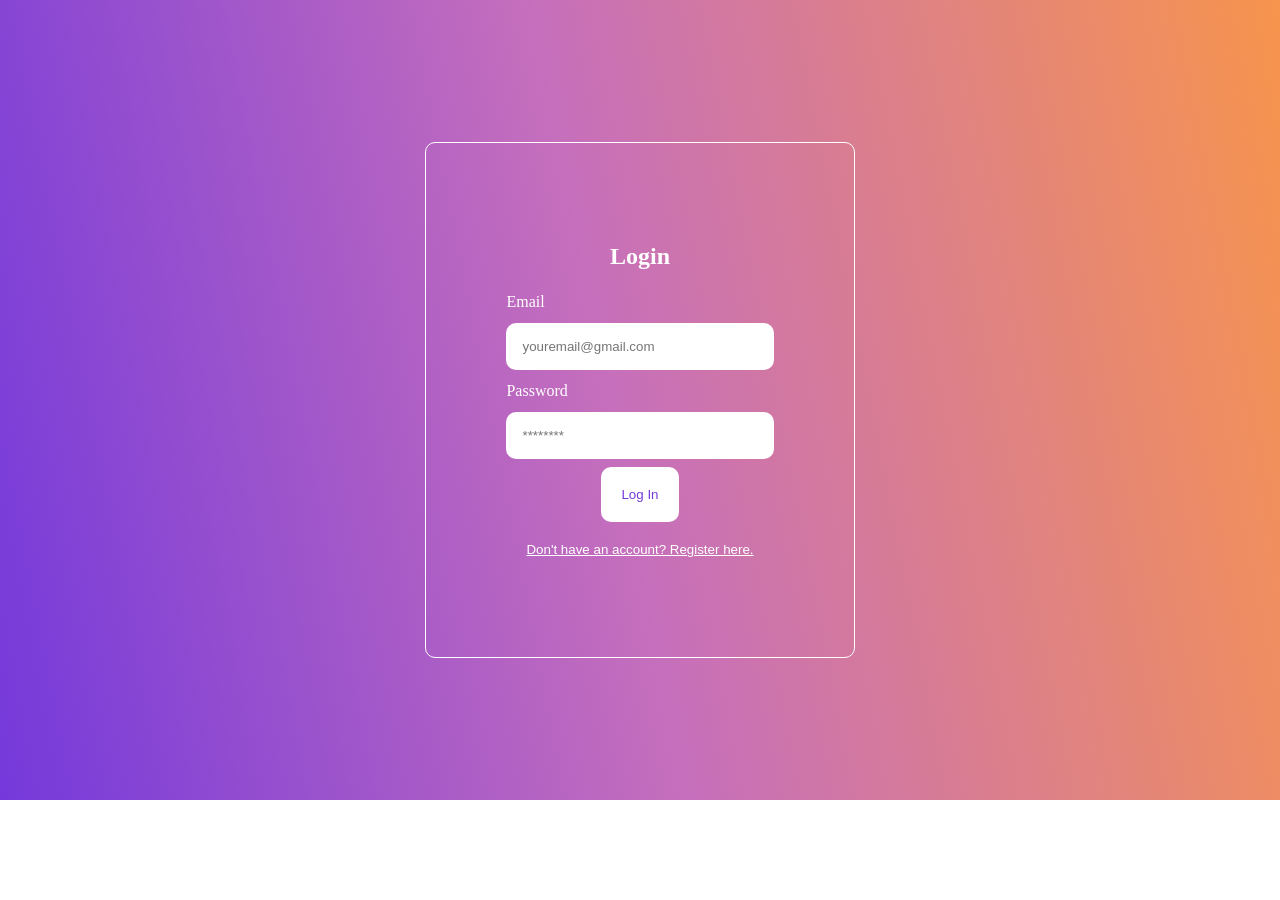
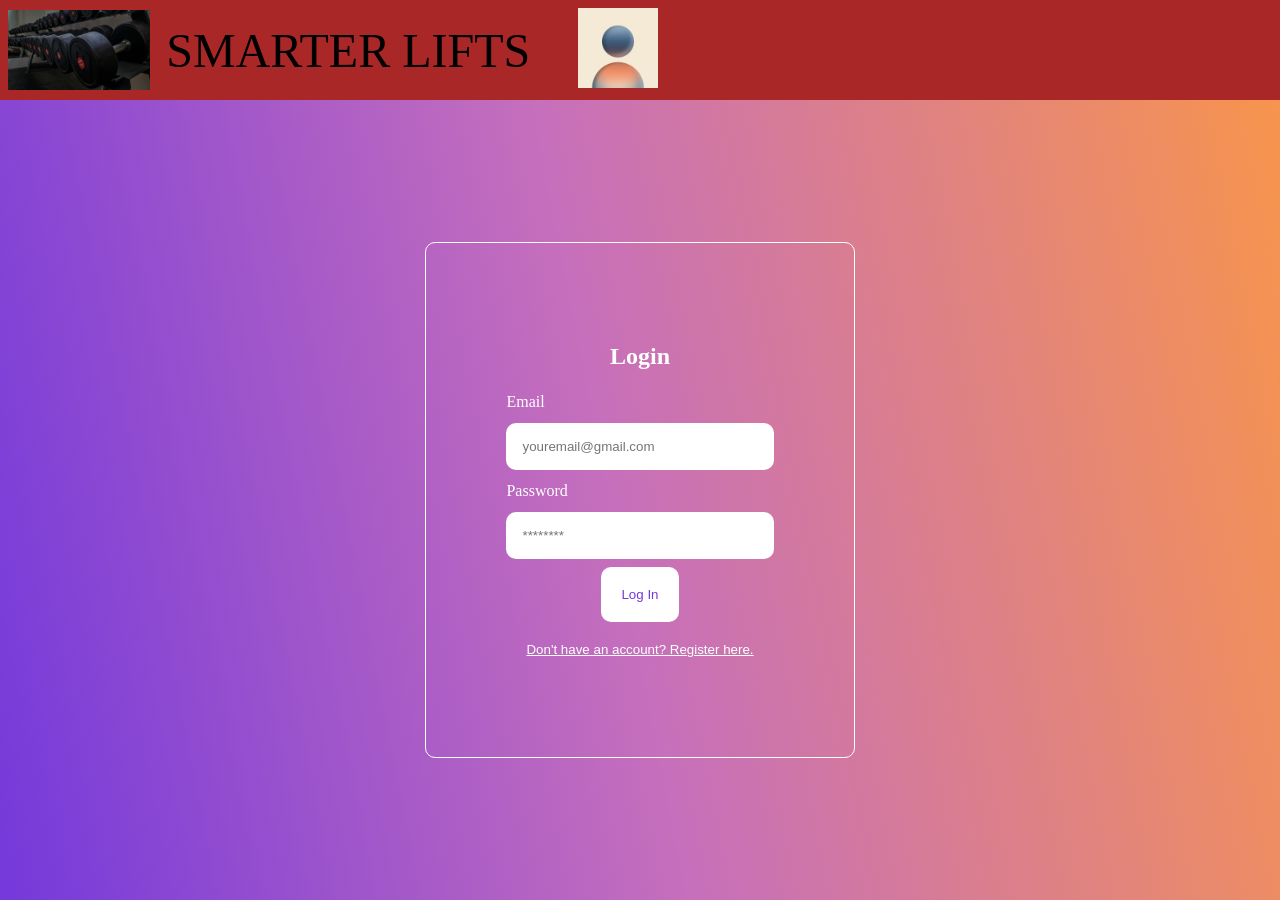
Before and after one commit to PaulOgunmwonyi/GymWebsite, a Next.js app in the folder gymwebsite/: page / in a window 1280 px wide. Before the commit the page ends 800 px from the top, so only its background shows below. Built offline with nearby package versions, Linux system fonts and the light colour scheme.

Commit message:
create login context for changing header

```diff
--- /dev/null
+++ b/gymwebsite/src/app/components/TheHeader.jsx
@@ -0,0 +1,17 @@
+// Header.js
+import React from 'react';
+import { useAuth } from '../contexts/AuthContext';
+import Header from './Header';
+import HeaderBasic from './HeaderBasic';
+
+const TheHeader = () => {
+  const { isLoggedIn } = useAuth();
+
+  return (
+    <>
+        {isLoggedIn ?  <Header></Header> : <HeaderBasic></HeaderBasic>}
+    </>
+  );
+};
+
+export default TheHeader;
--- /dev/null
+++ b/gymwebsite/src/app/contexts/AuthContext.js
@@ -0,0 +1,22 @@
+"use client";
+
+import React, { createContext, useState, useContext } from 'react';
+
+// Create a Context for the auth state
+const AuthContext = createContext();
+
+// Create a Provider component
+export const AuthProvider = ({ children }) => {
+  const [isLoggedIn, setIsLoggedIn] = useState(false);
+
+  return (
+    <AuthContext.Provider value={{ isLoggedIn, setIsLoggedIn }}>
+      {children}
+    </AuthContext.Provider>
+  );
+};
+
+// Create a custom hook to use the AuthContext
+export const useAuth = () => {
+  return useContext(AuthContext);
+};
--- a/gymwebsite/src/app/layout.js
+++ b/gymwebsite/src/app/layout.js
@@ -1,15 +1,23 @@
 "use client"
 
 import "./globals.css";
+import React, { useState } from "react";
+import { AuthProvider } from "./contexts/AuthContext";
+import TheHeader from "./components/TheHeader";
 
 export default function RootLayout({ children }) {
+
+
   return (
+    <AuthProvider>
       <html lang="en">
         <body>
+            <TheHeader></TheHeader>
             <main className="App">
               {children}
             </main>
         </body>
       </html>
+    </AuthProvider>
   );
 }
--- a/gymwebsite/src/app/loginPage.jsx
+++ b/gymwebsite/src/app/loginPage.jsx
@@ -1,9 +1,11 @@
 import React, { useState } from "react";
 import Link from "next/link";
+import { useAuth } from "./contexts/AuthContext";
 
 export const Login = (props) => {
     const [email, setEmail] = useState('');
     const [passWord, setPass] = useState('');
+    const { isLoggedIn, setIsLoggedIn } = useAuth();
 
     const handleSubmit = (e) => {
         e.preventDefault();
@@ -19,7 +21,7 @@ export const Login = (props) => {
                 <label htmlFor="password">Password</label>
                 <input value={passWord} onChange={(e) => setPass(e.target.value)} type="password" placeholder="********" id="password" name="password" />
                 <li><Link href="/login" className='LoginButton'>
-                    <button onClick={() => props.onFormSwitch('header')}>Log In</button>
+                    <button onClick={() => setIsLoggedIn(!isLoggedIn)}>Log In</button>
                 </Link></li>
 
             </form>
--- a/gymwebsite/src/app/registerPage.jsx
+++ b/gymwebsite/src/app/registerPage.jsx
@@ -1,10 +1,12 @@
 import React, { useState } from "react";
 import Link from "next/link";
+import { useAuth } from "./contexts/AuthContext";
 
 export const Register = (props) => {
     const [email, setEmail] = useState('');
     const [passWord, setPass] = useState('');
     const [name, setName] = useState('');
+    const { isLoggedIn, setIsLoggedIn } = useAuth();
 
     const handleSubmit = (e) => {
         e.preventDefault();
@@ -22,7 +24,7 @@ export const Register = (props) => {
             <label htmlFor="password">Password</label>
             <input value={passWord} onChange={(e) => setPass(e.target.value)} type="password" placeholder="********" id="password" name="password" />
             <li><Link href="/login" className='LoginButton'>
-                <button type="submit" onClick={() => props.onFormSwitch('header')}>Log In</button>
+                <button onClick={() => setIsLoggedIn(!isLoggedIn)}>Log In</button>
             </Link></li>
         </form>
         <button className="link-btn" onClick={() => props.onFormSwitch('login')}>Already have an account? Login here.</button>
```
Lines whose indentation alone changed are shown as unchanged.
